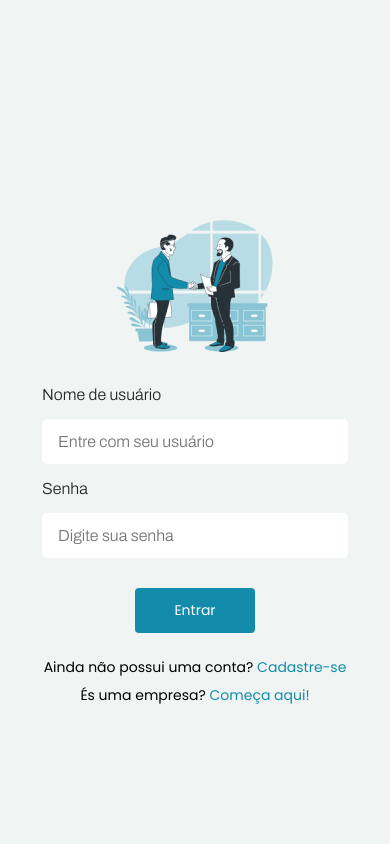
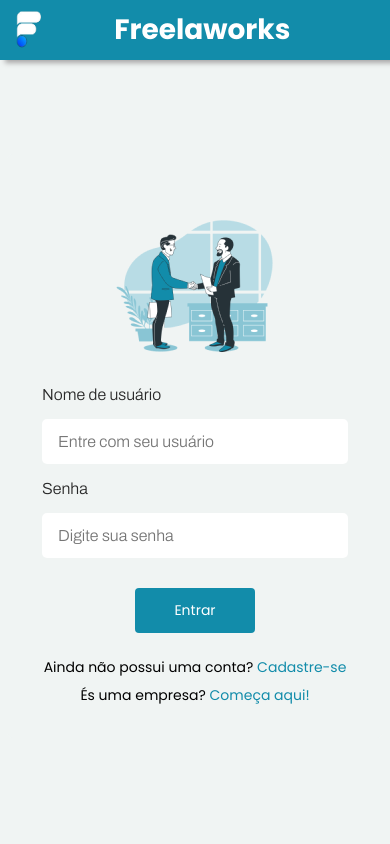
Before and after one commit to Habacuque-Gosch/Freelaworks-Django-Startup, a Django app: page /login/ in a window 390 px wide. Run offline with Django 5.2, Linux system fonts and the light colour scheme.

Commit message:
ajuste login

```diff
--- a/setup/static/styles/login/login.css
+++ b/setup/static/styles/login/login.css
@@ -137,10 +137,6 @@
 
 @media (max-width: 428px) {
 
-    .header {
-        display: none;
-    }
-
     .titulo-login {
         display: none;
     }
```
